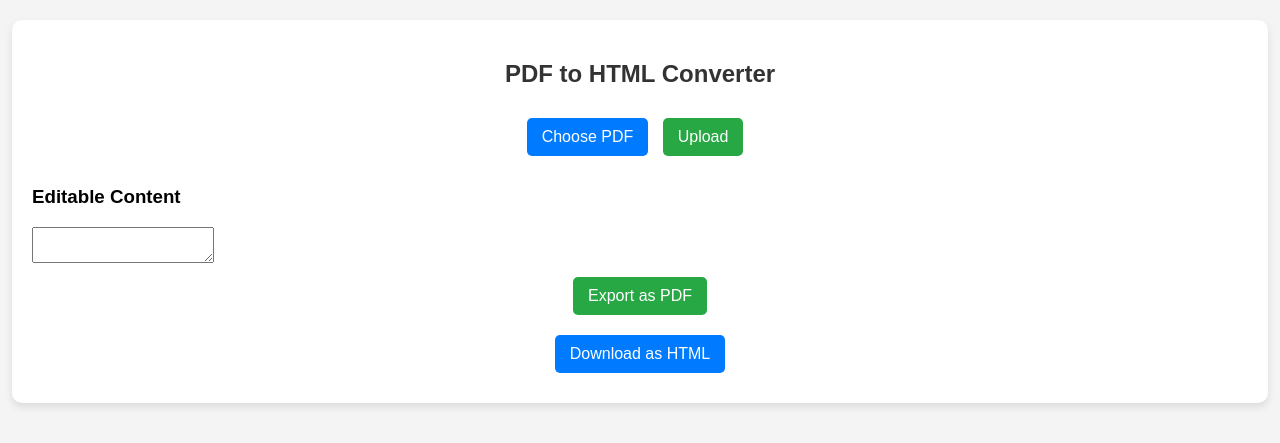
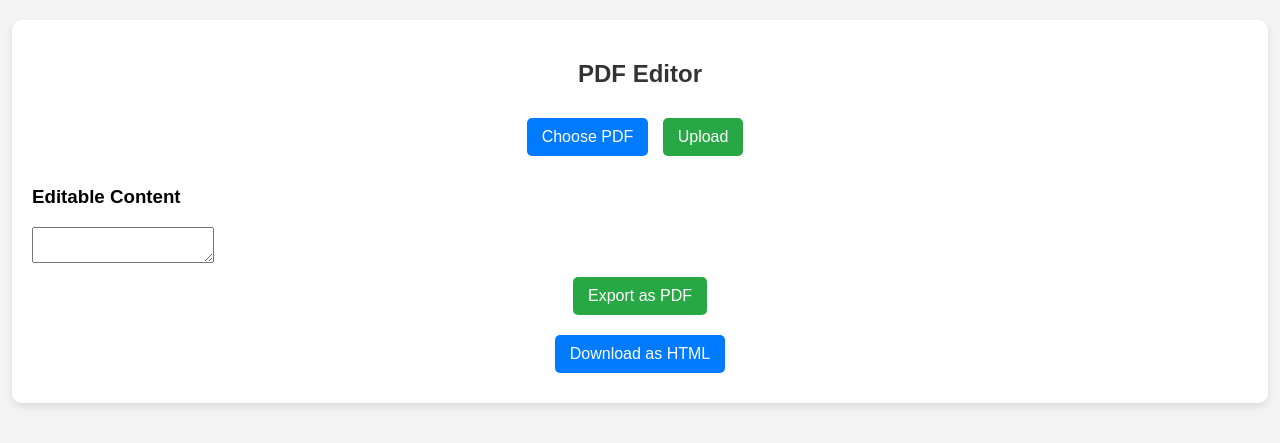
Before and after one commit to pq36/pdf_Editor, a Flask app: page / in a window 1280 px wide. Shown: the top 443 px of the page. Run offline with Flask 3, Linux system fonts and the light colour scheme; some libraries are stand-ins or nearby versions.

Commit message:
Update index.html

```diff
--- a/templates/index.html
+++ b/templates/index.html
@@ -154,7 +154,7 @@
 </head>
 <body>
     <div class="container">
-        <h2>PDF to HTML Converter</h2>
+        <h2>PDF Editor</h2>
 
         <!-- Upload PDF Form -->
         <form id="uploadForm" enctype="multipart/form-data">
```
